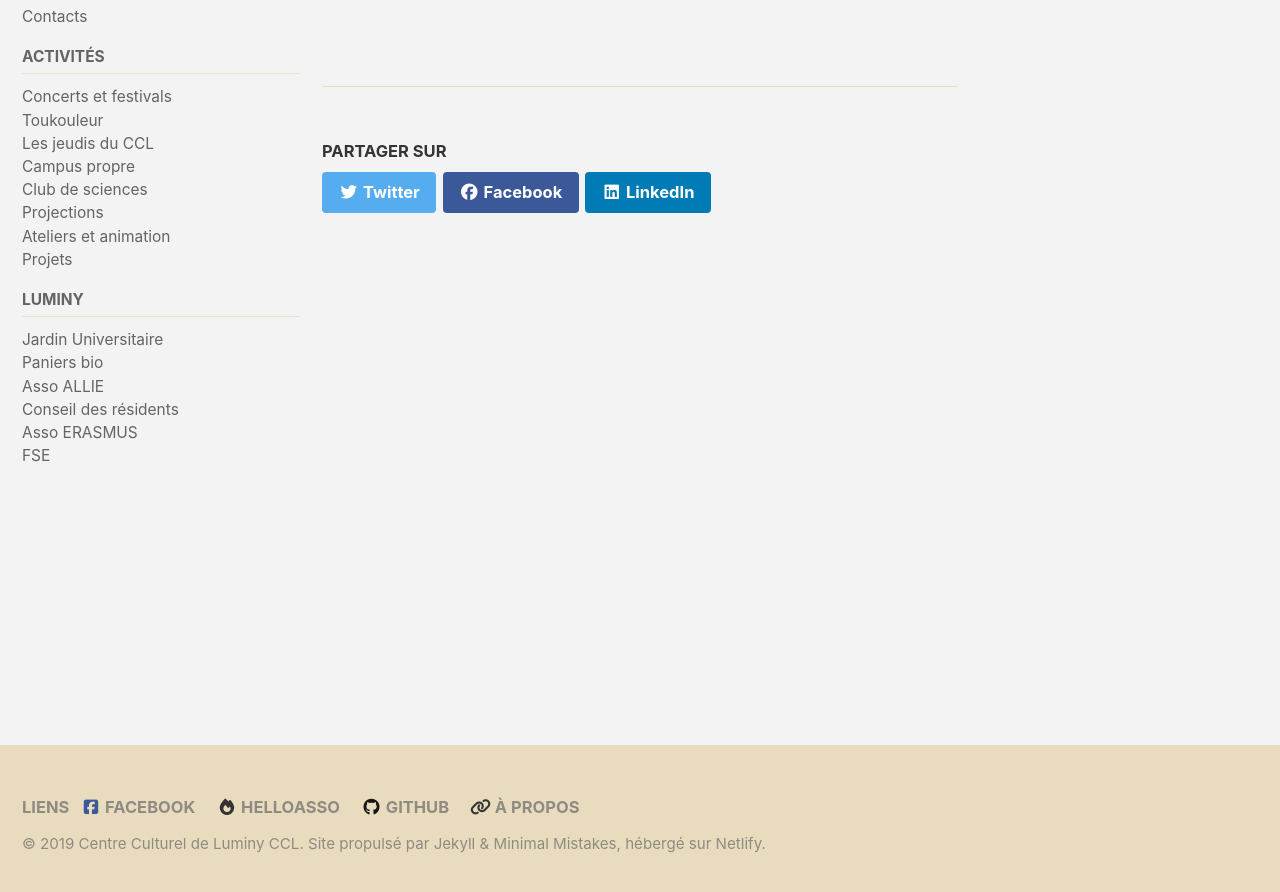
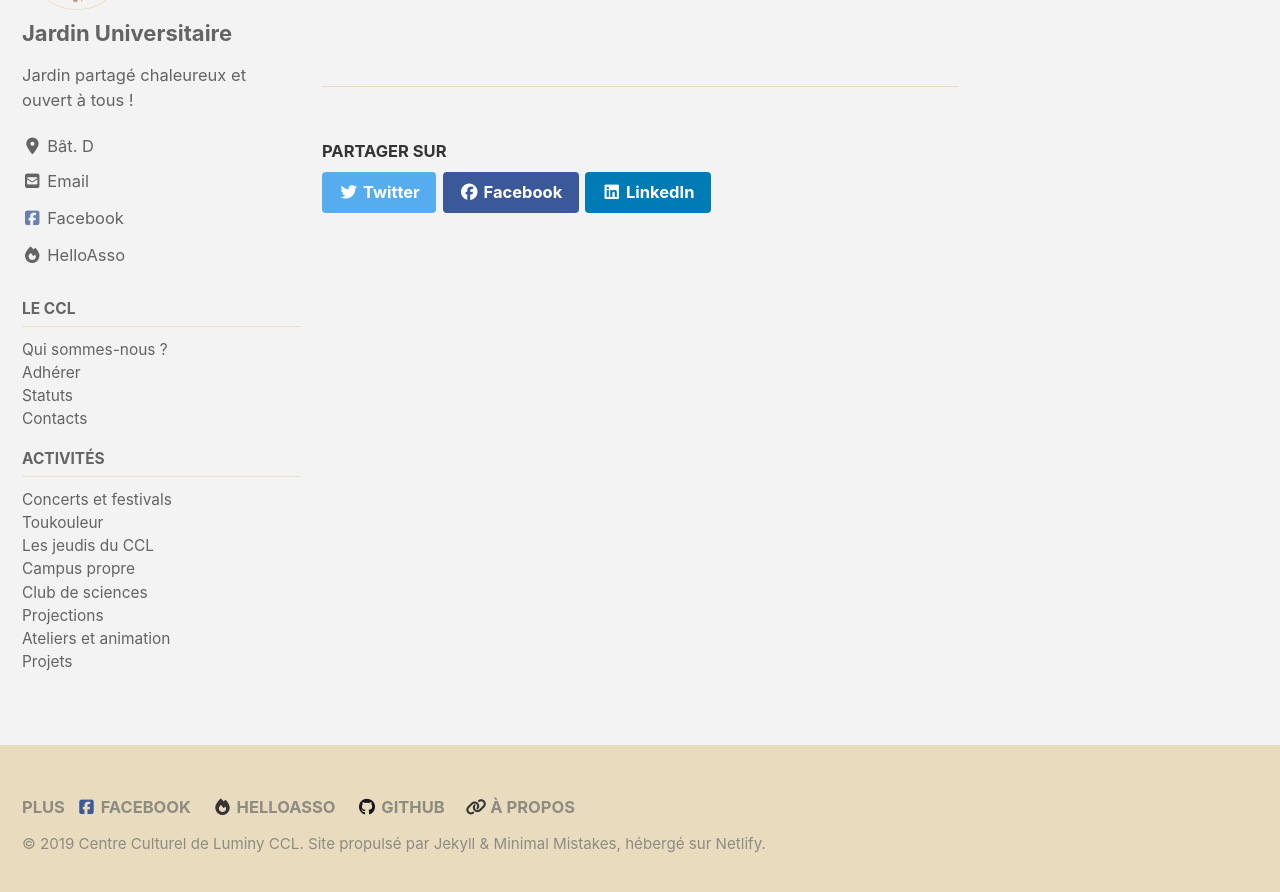
Before and after one commit to CCLuminy/luminy.org, a Jekyll site: the page built from luminy/jardin.md, in a window 1280 px wide and 900 px high, scrolled down 488 px. Shown: the top 892 px of the window. Built offline with Jekyll 4.4.1, drawn with Linux system fonts in a browser that asks for light colours; cached includes are drawn as plain includes; nearby versions of some CDN libraries.

Commit message:
fixes + authors + jardin

```diff
--- a/_config.yml
+++ b/_config.yml
@@ -20,7 +20,7 @@
 title_separator          : "|"
 subtitle                 : "Boulègue ton campus !"
 name                     : "Centre Culturel de Luminy CCL"
-description              : "association centre culturel de luminy marseille 13009 culture citoyenneté liberté d'expression art partage des connaissances initiatives sociales concert festival dub reggae rock electro"
+description              : "luminy.org association centre culturel de luminy marseille 13009 culture citoyenneté liberté d'expression art partage des connaissances initiatives sociales concert festival dub reggae rock electro"
 url                      : "https://test.luminy.org"
 baseurl                  : # the subpath of your site, e.g. "/blog"
 repository               : # GitHub username/repo-name e.g. "mmistakes/minimal-mistakes"
--- /dev/null
+++ b/_data/authors.yml
@@ -0,0 +1,21 @@
+# /_data/authors.yml
+
+jardin:
+  name             : "Jardin Universitaire"
+  avatar           : /assets/images/logo-jardin.png
+  bio              : "Jardin partagé chaleureux et ouvert à tous ! "
+  location         : "Bât. D"
+  email            : "jardin@luminy.org"
+  # uri              : "jardin.luminy.org"
+  facebook         : "jardinluminy"
+  helloasso        : "jardin-universitaire-de-luminy"
+  links:
+    # - label: "GitHub"
+    #   icon: "fab fa-fw fa-github"
+    #   url: "https://github.com/perelo/CCL-site"
+    # - label: "Instagram"
+    #   icon: "fab fa-fw fa-instagram"
+      # url: "https://instagram.com/"
+    # - label: "HelloAsso"
+    #   icon: "fas fa-fw fa-link"
+    #   url: "https://www.helloasso.com/associations/centre-culturel-de-luminy"
--- a/_data/ui-text.yml
+++ b/_data/ui-text.yml
@@ -140,7 +140,7 @@
   comments_title             : "Commentaires"
   more_label                 : "Lire plus"
   related_label              : "Vous pourriez aimer aussi"
-  follow_label               : "Liens"
+  follow_label               : "Plus"
   feed_label                 : "Flux"
   powered_by                 : "Propulsé par"
   hosted_by                  : "Hébergé sur"
--- a/activites/jardin.md
+++ b/luminy/jardin.md
@@ -1,6 +1,6 @@
 ---
 title: Jardin Universitaire de Luminy
-author_profile: false
+author: jardin
 header:
   overlay_image: assets/images/banniere-jardin.jpg
 ---
```
Also changed, not shown: activites/toukouleur.md (+1 -1 lines), assets/images/logo-jardin.png, luminy/paniers.md (renamed from activites/paniers.md).
